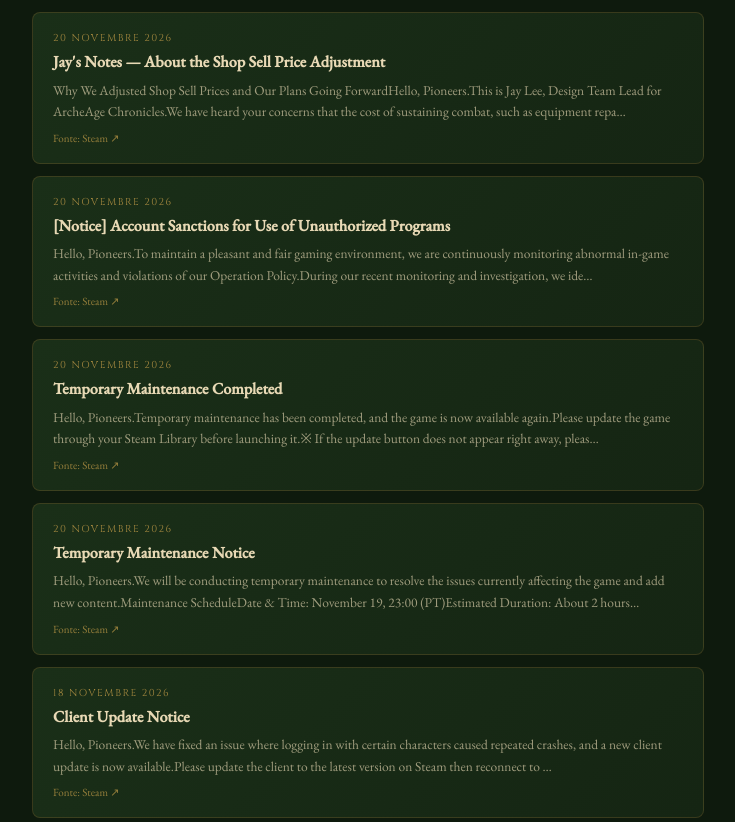
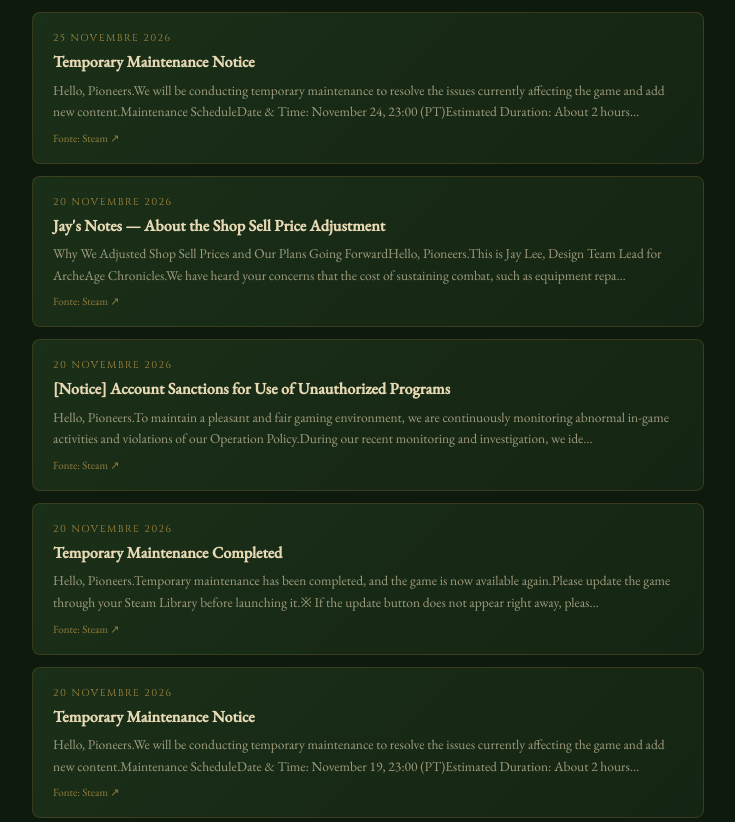
Before and after one commit to ConfraternitaMastri/Confraternita-dei-mastri, a plain HTML site: page archeage/index.html in a window 1280 px wide. Shown: the part 1120-1942 px from the top of the page, without its empty margins (272-1007 px from the left). Drawn offline with nearby package versions, Linux system fonts and the light colour scheme.

Commit message:
Aggiorna news ArcheAge Chronicles da Steam

```diff
--- a/archeage/index.html
+++ b/archeage/index.html
@@ -402,6 +402,12 @@
     <h2>Ultime notizie da Steam</h2>
     <div class="news-grid">
       <!-- STEAM-NEWS-START -->
+      <a class="news-card" href="https://steamstore-a.akamaihd.net/news/externalpost/steam_community_announcements/1850460852979447" target="_blank" rel="noopener">
+        <div class="news-date">25 novembre 2026</div>
+        <div class="news-title">Temporary Maintenance Notice</div>
+        <div class="news-excerpt">Hello, Pioneers.We will be conducting temporary maintenance to resolve the issues currently affecting the game and add new content.Maintenance ScheduleDate &amp; Time: November 24, 23:00 (PT)Estimated Duration: About 2 hours…</div>
+        <div class="news-source">Fonte: Steam ↗</div>
+      </a>
       <a class="news-card" href="https://steamstore-a.akamaihd.net/news/externalpost/steam_community_announcements/1849827110431414" target="_blank" rel="noopener">
         <div class="news-date">20 novembre 2026</div>
         <div class="news-title">Jay's Notes — About the Shop Sell Price Adjustment</div>
@@ -424,12 +430,6 @@
         <div class="news-date">20 novembre 2026</div>
         <div class="news-title">Temporary Maintenance Notice</div>
         <div class="news-excerpt">Hello, Pioneers.We will be conducting temporary maintenance to resolve the issues currently affecting the game and add new content.Maintenance ScheduleDate &amp; Time: November 19, 23:00 (PT)Estimated Duration: About 2 hours…</div>
-        <div class="news-source">Fonte: Steam ↗</div>
-      </a>
-      <a class="news-card" href="https://steamstore-a.akamaihd.net/news/externalpost/steam_community_announcements/1849827110423959" target="_blank" rel="noopener">
-        <div class="news-date">18 novembre 2026</div>
-        <div class="news-title">Client Update Notice</div>
-        <div class="news-excerpt">Hello, Pioneers.We have fixed an issue where logging in with certain characters caused repeated crashes, and a new client update is now available.Please update the client to the latest version on Steam then reconnect to …</div>
         <div class="news-source">Fonte: Steam ↗</div>
       </a>
       <!-- STEAM-NEWS-END -->
```
